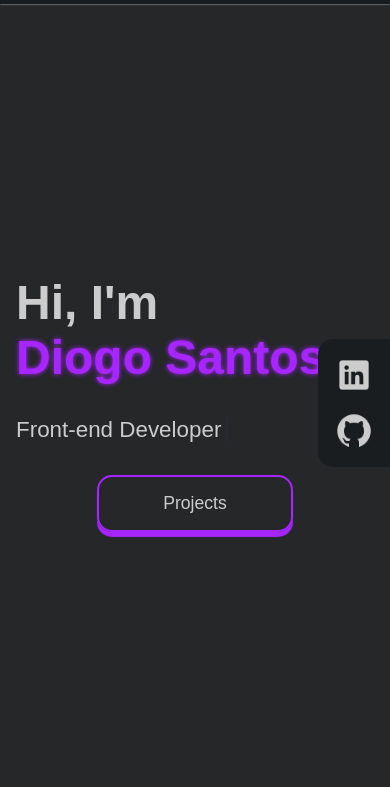
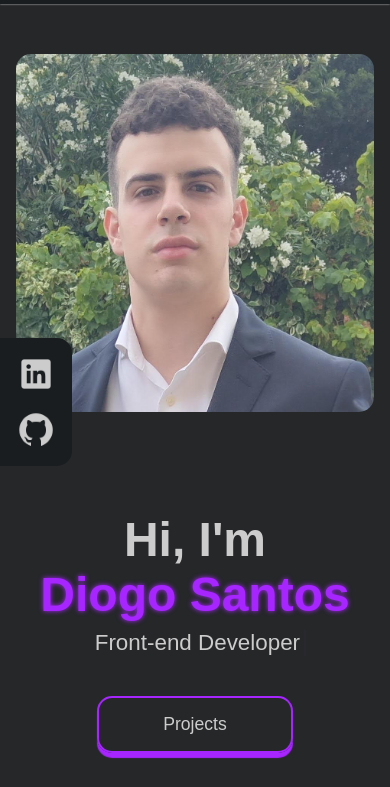
Before and after one commit to diogo-s4ntos/Porfolio, a plain HTML site: page index.html in a window 390 px wide. Shown: the part 57-844 px from the top of the page. Drawn offline with Linux system fonts and the light colour scheme.

Commit message:
Updated home section

```diff
--- a/CSS/home.css
+++ b/CSS/home.css
@@ -2,28 +2,23 @@
     min-height: calc(100lvh - 4.8rem);
     padding: 4.8rem 12rem 0rem 12rem;
     display: flex;
+    flex-wrap: wrap;
     gap: 2rem;
     align-items: center;
     justify-content: center;
 }
 
 #avatar{
-    position: absolute;
-    bottom: 0;
-    right: 4rem;
-    width: 30rem;
-    filter: drop-shadow(0px -5px 5px var(--secondary));
-    /* padding-top: 1rem;
-    border-radius: 25px;
-    box-shadow: inset 7px 7px 9px #323232,
-            inset -7px -7px 9px #444444; */
+    width: 28rem;
+    max-width: 100%;
+    border-radius: 15px;
 }
 
 #main-info{
     position: relative;
     color: var(--text);
     display: flex;
-    gap: 2rem;
+    gap: .5rem;
     flex-direction: column;
 }
 
@@ -42,6 +37,7 @@
     max-width: max-content;
     font-size: 1.4em;
     white-space: nowrap;
+    margin-left: .3rem;
 }
 
 #office::before{
@@ -102,6 +98,7 @@
 } */
 
 #projects-button{
+    margin-top: 2rem;
     display: flex;
     align-items: center;
     justify-content: center;
@@ -124,6 +121,7 @@
 
 #medias{
     position: absolute;
+    top: calc(50% - 1.7rem);
     left: 0;
     padding: 1rem 1rem;
     background-color: var(--header);
@@ -154,25 +152,18 @@
 }
 
 @media screen and (max-width: 990px) {
-    #avatar{
-        display: none;
-    }
-
     #home{
         min-height: calc(100lvh - 4.8rem);
         padding: 4.8rem 1rem 0rem 1rem;
     }
-
-    #medias{
-        left: calc(100% - 4.5rem);
-        border-top-right-radius: 0;
-        border-bottom-right-radius: 0;
-        border-top-left-radius: 15px;
-        border-bottom-left-radius: 15px;
-    }
 }
 
-@media screen and (max-width: 525px) {
+@media screen and (max-width: 650px) {
+    #main-info{
+        text-align: center;
+        align-items: center;
+    }
+
     #main-info h1{
         font-size: 3em;
     }
--- a/index.html
+++ b/index.html
@@ -43,7 +43,7 @@
 
     <main>
         <section id="home">
-            <img src="ASSETS/imgs/avatar.png" alt="Avatar" id="avatar">
+            <img src="ASSETS/imgs/diogo-santos.png" alt="Avatar" id="avatar">
 
             <div id="main-info">
                 <h1>Hi, I'm <span id="special-text">Diogo Santos</span></h1>
```
Also changed, not shown: ASSETS/imgs/avatar.png (deleted), ASSETS/imgs/diogo-santos.png (added).
